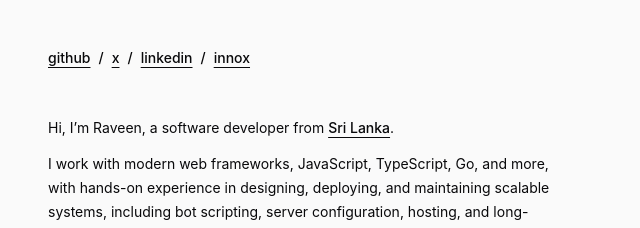
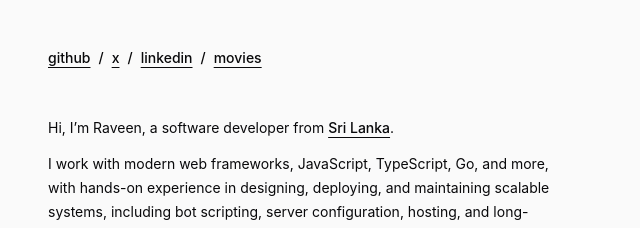
Before and after one commit to heyleydotdev/heyleydotdev.github.io, an Astro site: page / in a window 1280 px wide. Shown: the top 228 px of the page, 0-640 px from the left. Built offline with nearby package versions, Linux system fonts and the light colour scheme; Astro itself is replaced by a stand-in of ours.

Commit message:
feat(nav): add movies link and wrap

```diff
--- a/src/pages/index.astro
+++ b/src/pages/index.astro
@@ -187,14 +187,14 @@ const timeline: TimelineItem[] = [
 <Layout>
 	<div class="grid flex-1 px-6 lg:grid-cols-2 lg:gap-12 lg:px-12">
 		<div class="flex flex-col gap-12 pt-6 pb-24 lg:pt-12 max-w-lg w-full [&_a]:underline [&_a]:font-medium [&_a]:underline-offset-4 [&_a]:hover:text-blue-600 dark:[&_a]:hover:text-green-300">
-			<div class="flex items-center gap-2 font-medium">
+			<div class="flex flex-wrap items-center gap-2 font-medium">
 				<a href="https://github.com/heyleydotdev" target="_blank" rel="noreferrer">github</a>
 				/
 				<a href="https://x.com/heyleydotdev" target="_blank" rel="noreferrer">x</a>
 				/
 				<a href="https://www.linkedin.com/in/heyleydotdev" target="_blank" rel="noreferrer">linkedin</a>
 				/
-				<a href="https://innox.pro" target="_blank" rel="noreferrer">innox</a>
+				<a href="https://simkl.com/9139629/history/" target="_blank" rel="noreferrer">movies</a>
 			</div>
 			<div class="flex flex-col gap-3 text-sm/6">
 				<h1>Hi, I’m Raveen, a software developer from <a href="https://en.wikipedia.org/wiki/Sri_Lanka" target="_blank" rel="noreferrer">Sri Lanka</a>.</h1>
```
